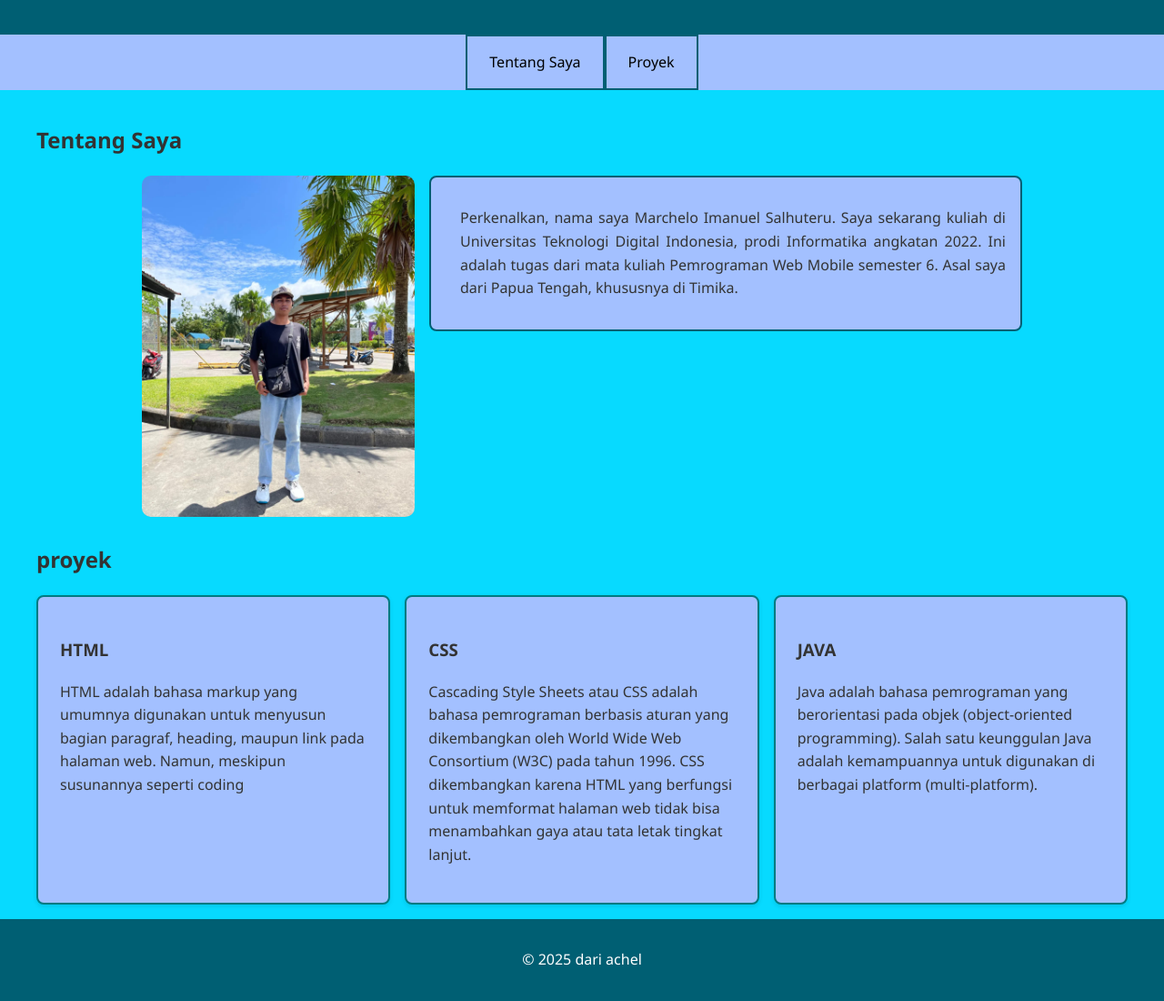
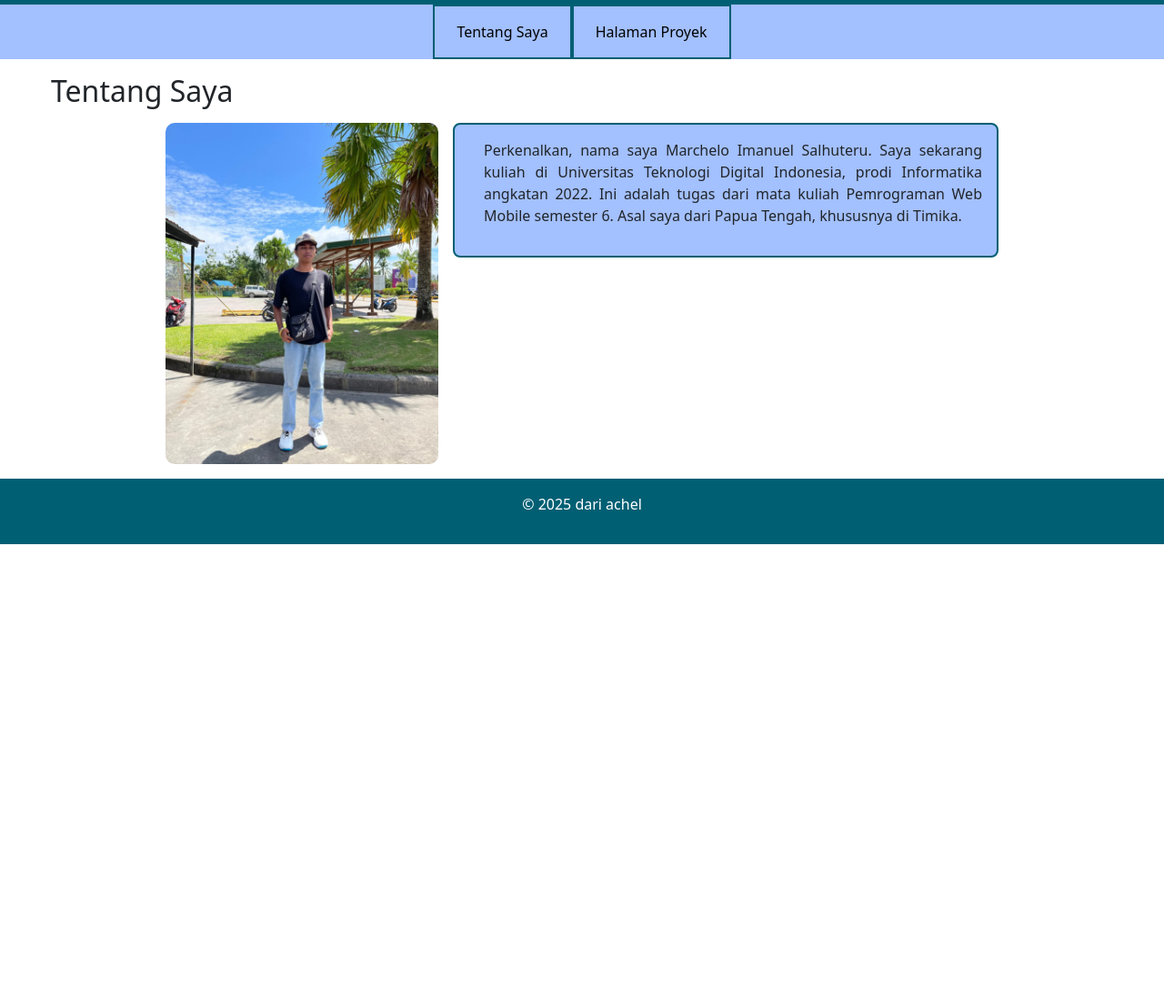
Before and after one commit to marchel04/webmobile, a plain HTML site: page index.html in a window 1280 px wide. Shown: the part 180-1280 px from the top of the page at 91% size. After the commit the page ends 800 px from the top, so only its background shows below. Drawn offline with nearby package versions, Linux system fonts and the light colour scheme.

Commit message:
Update index.html

```diff
--- a/index.html
+++ b/index.html
@@ -5,6 +5,8 @@
   <meta name="viewport" content="width=device-width, initial-scale=1.0" />
   <title>Portofolio Saya</title>
   <link rel="stylesheet" href="style.css" />
+  <!-- Bootstrap CSS -->
+  <link href="https://cdn.jsdelivr.net/npm/bootstrap@5.3.0/dist/css/bootstrap.min.css" rel="stylesheet">
 
 </head>
 
@@ -17,18 +19,17 @@
 
   <nav>
     <ul>
-      <li><a href="#tentangsaya1">Tentang Saya</a></li>
-      <li><a href="#projectssaya1">Proyek</a></li>
+      <li><a href="index.html">Tentang Saya</a></li>
+      <li><a href="proyek.html">Halaman Proyek</a></li>
     </ul>
   </nav>
-
   <main>
     <section id="tentangsaya1">
         <h2>Tentang Saya</h2>
         <div class="tentangsaya2">
           <picture>
             <source srcset="marchel.jpg" media="(max-width: 600px)" /> <!-- Gunakan gambar ini jika lebar layar maks. 600px (smartphone) -->
-            <source srcset="marchel.jpg" media="(max-width: 1024px)" /> <!-- Gunakan gambar ini jika lebar layar maks. 1024px (tablet) -->
+            <source srcset="https://awsimages.detik.net.id/community/media/visual/2017/12/06/6414c1ae-fcd1-49a6-8316-4a71c29f93ff_43.jpg?w=600&q=90" media="(max-width: 1024px)" /> <!-- Gunakan gambar ini jika lebar layar maks. 1024px (tablet) -->
             <img src="marchel.jpg" alt="Foto Profil" /> <!-- Gambar default untuk layar yang lebih besar -->
           </picture>
           <div class="tentangsaya3">
@@ -42,31 +43,9 @@
         </div>
       </section>
 
-
-    <section id="projectssaya1">
-      <h2>proyek</h2>
-      <div class="grid1">
-        <div class="card1">
-          <h3>HTML</h3>
-          <p>HTML adalah bahasa markup yang umumnya digunakan untuk menyusun bagian paragraf, heading,
-             maupun link pada halaman web. Namun, meskipun susunannya seperti coding</p>
-        </div>
-        <div class="card2">
-          <h3>CSS</h3>
-          <p>Cascading Style Sheets atau CSS adalah bahasa pemrograman berbasis aturan yang dikembangkan oleh World Wide Web Consortium (W3C) pada tahun 1996. CSS dikembangkan karena HTML yang
-             berfungsi untuk memformat halaman web tidak bisa menambahkan gaya atau tata letak tingkat lanjut.</p>
-        </div>
-        <div class="card3">
-          <h3>JAVA</h3>
-          <p>Java adalah bahasa pemrograman yang berorientasi pada objek (object-oriented programming). Salah satu keunggulan Java adalah
-             kemampuannya untuk digunakan di berbagai platform (multi-platform).</p>
-        </div>
-      </div>
-    </section>
-
   </main>
 
-  <footer>
+<footer>
     <p>&copy; 2025 dari achel</p>
   </footer>
 </body>
```
